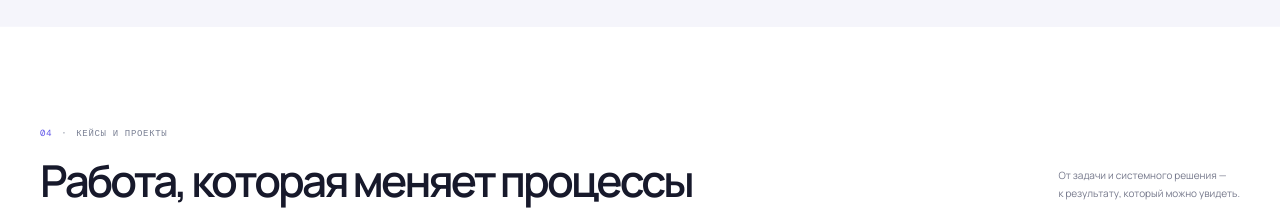
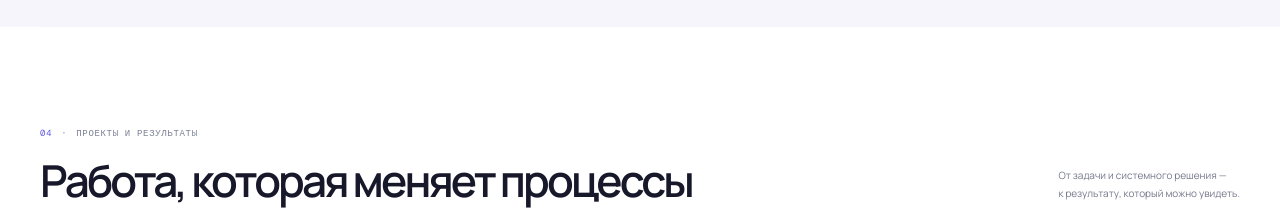
Before and after one commit to yulmianissa/portfolio, a React (Vite) app: page / in a window 1280 px wide. Shown: the part 1660-1876 px from the top of the page. Built offline with nearby package versions, Linux system fonts and the light colour scheme.

Commit message:
Rename projects section heading
Update section 04 label to Projects and Results.

Co-authored-by: Copilot <223556219+Copilot@users.noreply.github.com>

```diff
--- a/src/App.tsx
+++ b/src/App.tsx
@@ -319,7 +319,7 @@ function App() {
         <section className="cases section-shell" id="cases">
           <div className="section-title-row">
             <div>
-              <SectionLabel number="04">КЕЙСЫ И ПРОЕКТЫ</SectionLabel>
+              <SectionLabel number="04">ПРОЕКТЫ И РЕЗУЛЬТАТЫ</SectionLabel>
               <h2>Работа, которая меняет процессы</h2>
             </div>
             <p className="section-intro">
```
